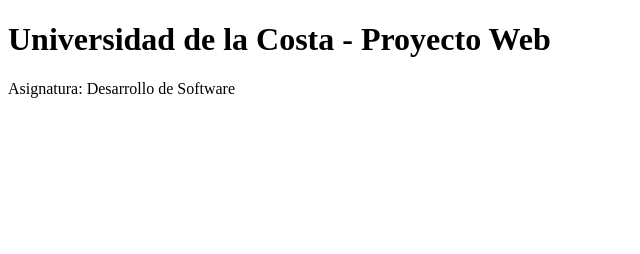
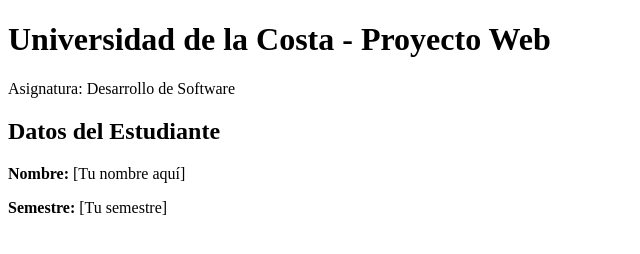
Before and after one commit to JesusMoreno06/Actividad1, a plain HTML site: page index.html in a window 1280 px wide. Shown: the whole page, without its empty margins (0-640 px from the left). Drawn offline with Linux system fonts and the light colour scheme.

Commit message:
4 Añadido sección de datos del estudiante en el cuerpo del documento

```diff
--- a/index.html
+++ b/index.html
@@ -12,5 +12,12 @@
     <p>Asignatura: Desarrollo de Software</p>
 </header>
 
+ <main><section class="card">
+      <h2>Datos del Estudiante</h2>
+      <p><b>Nombre:</b> [Tu nombre aquí]</p>
+      <p><b>Semestre:</b> [Tu semestre]</p>
+    </section>
+</main>
+
 </body>
 </html>
```
